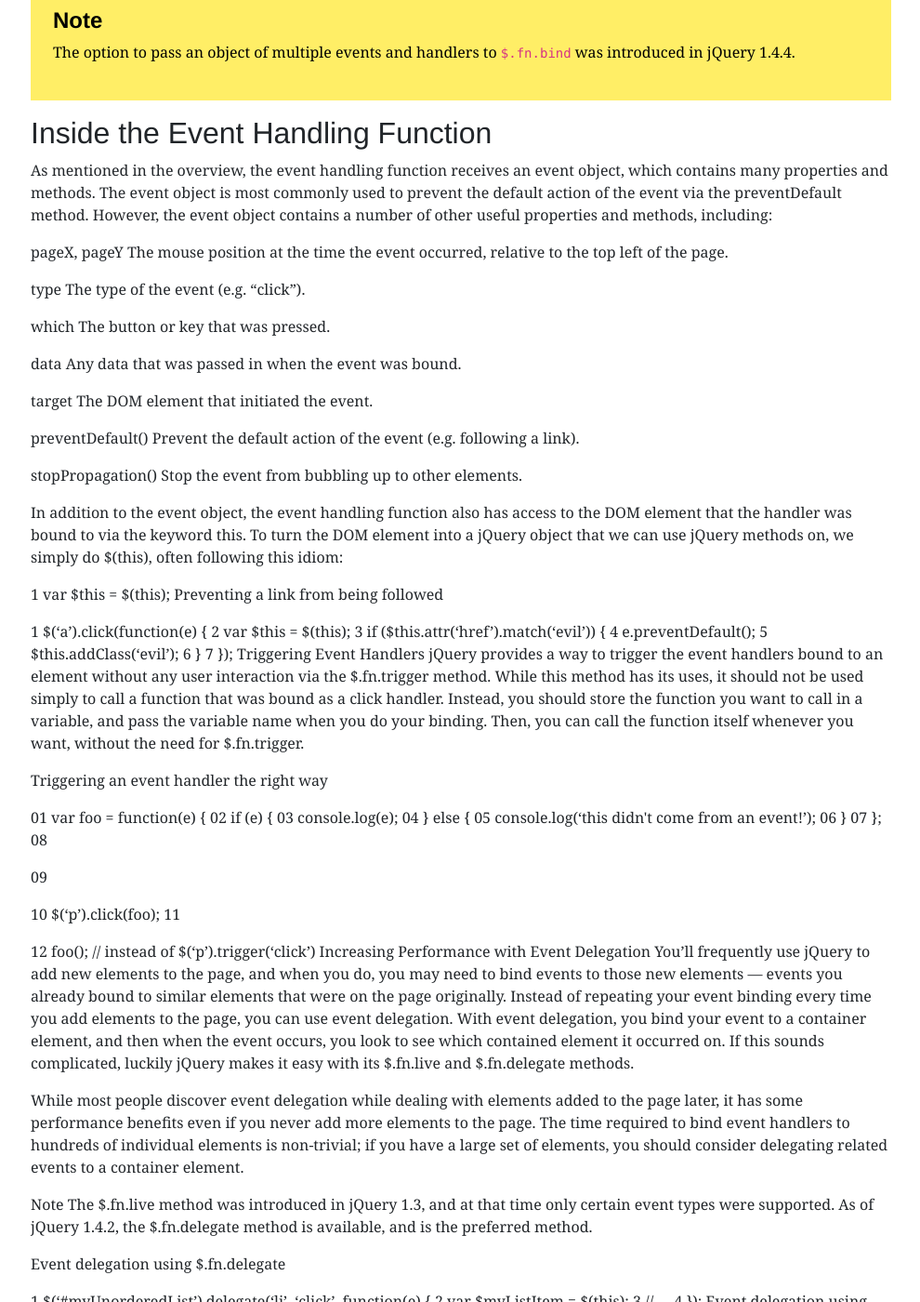
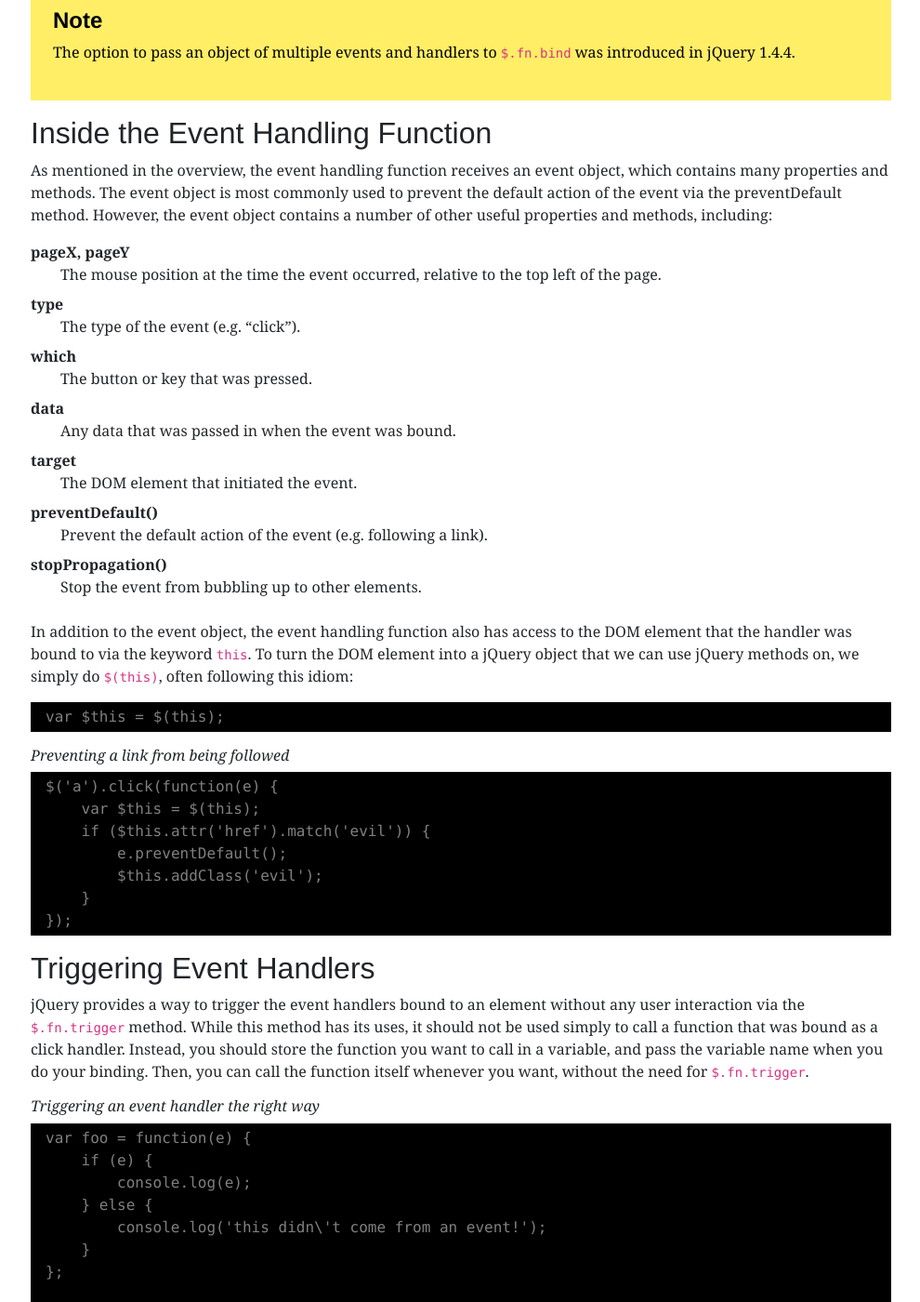
Before and after one commit to dan-carroll/jquery-fundamentals, a Jekyll site: the page built from legacy/ch05-events.md, in a window 1280 px wide and 1400 px high, scrolled down 2443 px. Shown: the whole window at 93% size, without its empty margins (144-1134 px from the left). Built offline with Jekyll 4.4.1, drawn with Linux system fonts in a browser that asks for light colours; some of the changed text lies outside the part shown.

Commit message:
Update ch05-events.md

````diff
--- a/legacy/ch05-events.md
+++ b/legacy/ch05-events.md
@@ -122,75 +122,65 @@ $('p').bind({
 As mentioned in the overview, the event handling function receives an event object, which contains many properties and methods. The event object is most commonly used to prevent the default action of the event via the preventDefault method. However, the event object contains a number of other useful properties and methods, including:
 
 pageX, pageY
-The mouse position at the time the event occurred, relative to the top left of the page.
+: The mouse position at the time the event occurred, relative to the top left of the page.
 
 type
-The type of the event (e.g. "click").
+: The type of the event (e.g. "click").
 
 which
-The button or key that was pressed.
+: The button or key that was pressed.
 
 data
-Any data that was passed in when the event was bound.
+: Any data that was passed in when the event was bound.
 
 target
-The DOM element that initiated the event.
+: The DOM element that initiated the event.
 
 preventDefault()
-Prevent the default action of the event (e.g. following a link).
+: Prevent the default action of the event (e.g. following a link).
 
 stopPropagation()
-Stop the event from bubbling up to other elements.
+: Stop the event from bubbling up to other elements.
 
-In addition to the event object, the event handling function also has access to the DOM element that the handler was bound to via the keyword this. To turn the DOM element into a jQuery object that we can use jQuery methods on, we simply do $(this), often following this idiom:
+In addition to the event object, the event handling function also has access to the DOM element that the handler was bound to via the keyword `this`. To turn the DOM element into a jQuery object that we can use jQuery methods on, we simply do `$(this)`, often following this idiom:
 
-1
+```js
 var $this = $(this);
-Preventing a link from being followed
+```
 
-1
+##### Preventing a link from being followed
+
+```js
 $('a').click(function(e) {
-2
     var $this = $(this);
-3
     if ($this.attr('href').match('evil')) {
-4
         e.preventDefault();
-5
         $this.addClass('evil');
-6
     }
-7
 });
-Triggering Event Handlers
-jQuery provides a way to trigger the event handlers bound to an element without any user interaction via the $.fn.trigger method. While this method has its uses, it should not be used simply to call a function that was bound as a click handler. Instead, you should store the function you want to call in a variable, and pass the variable name when you do your binding. Then, you can call the function itself whenever you want, without the need for $.fn.trigger.
+```
 
-Triggering an event handler the right way
+## Triggering Event Handlers
 
-01
+jQuery provides a way to trigger the event handlers bound to an element without any user interaction via the `$.fn.trigger` method. While this method has its uses, it should not be used simply to call a function that was bound as a click handler. Instead, you should store the function you want to call in a variable, and pass the variable name when you do your binding. Then, you can call the function itself whenever you want, without the need for `$.fn.trigger`.
+
+##### Triggering an event handler the right way
+
+```js
 var foo = function(e) {
-02
     if (e) {
-03
         console.log(e);
-04
     } else {
-05
         console.log('this didn\'t come from an event!');
-06
     }
-07
 };
-08
 
-09
 
-10
 $('p').click(foo);
-11
 
-12
 foo(); // instead of $('p').trigger('click')
+```
+
 Increasing Performance with Event Delegation
 You'll frequently use jQuery to add new elements to the page, and when you do, you may need to bind events to those new elements — events you already bound to similar elements that were on the page originally. Instead of repeating your event binding every time you add elements to the page, you can use event delegation. With event delegation, you bind your event to a container element, and then when the event occurs, you look to see which contained element it occurred on. If this sounds complicated, luckily jQuery makes it easy with its $.fn.live and $.fn.delegate methods.
 
````
